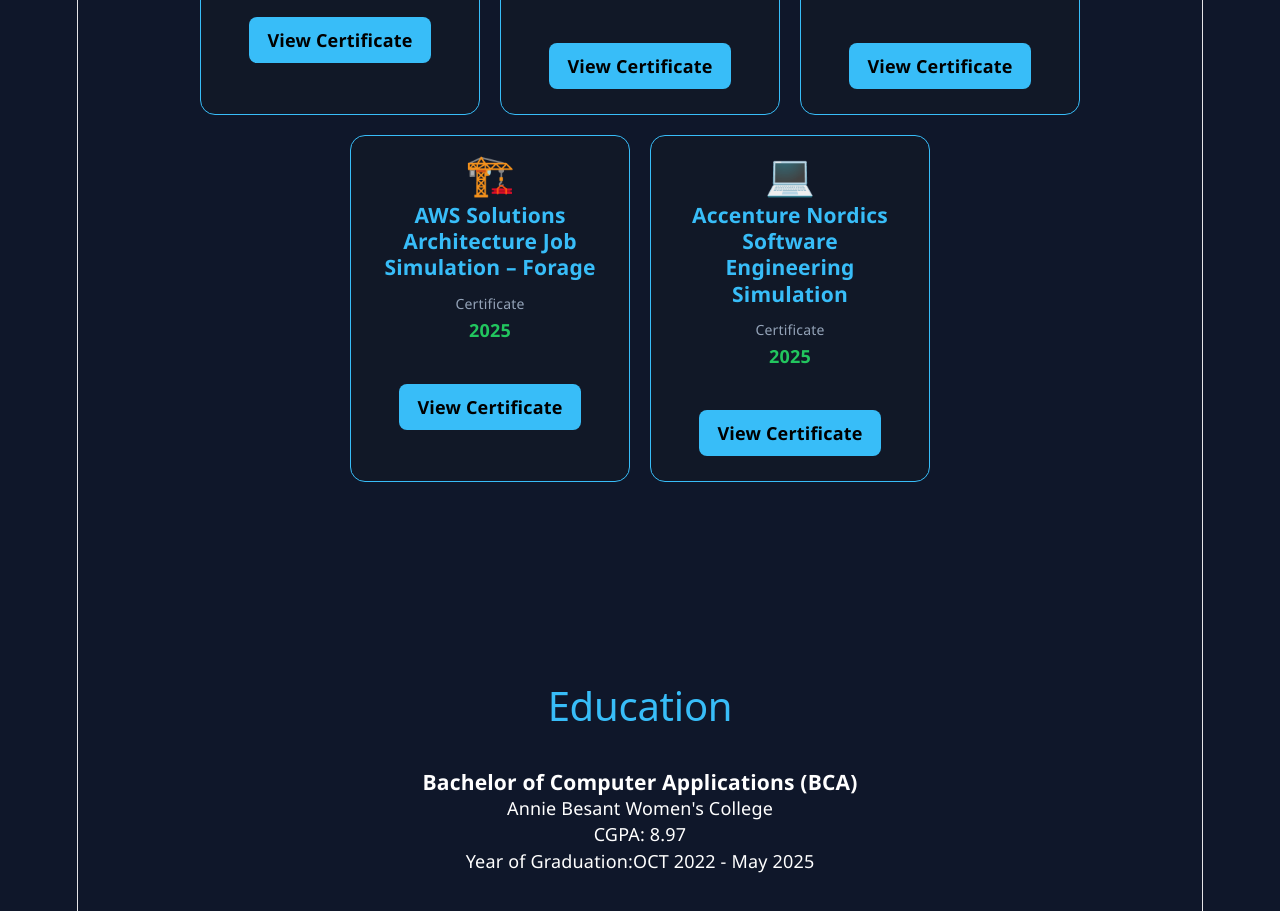
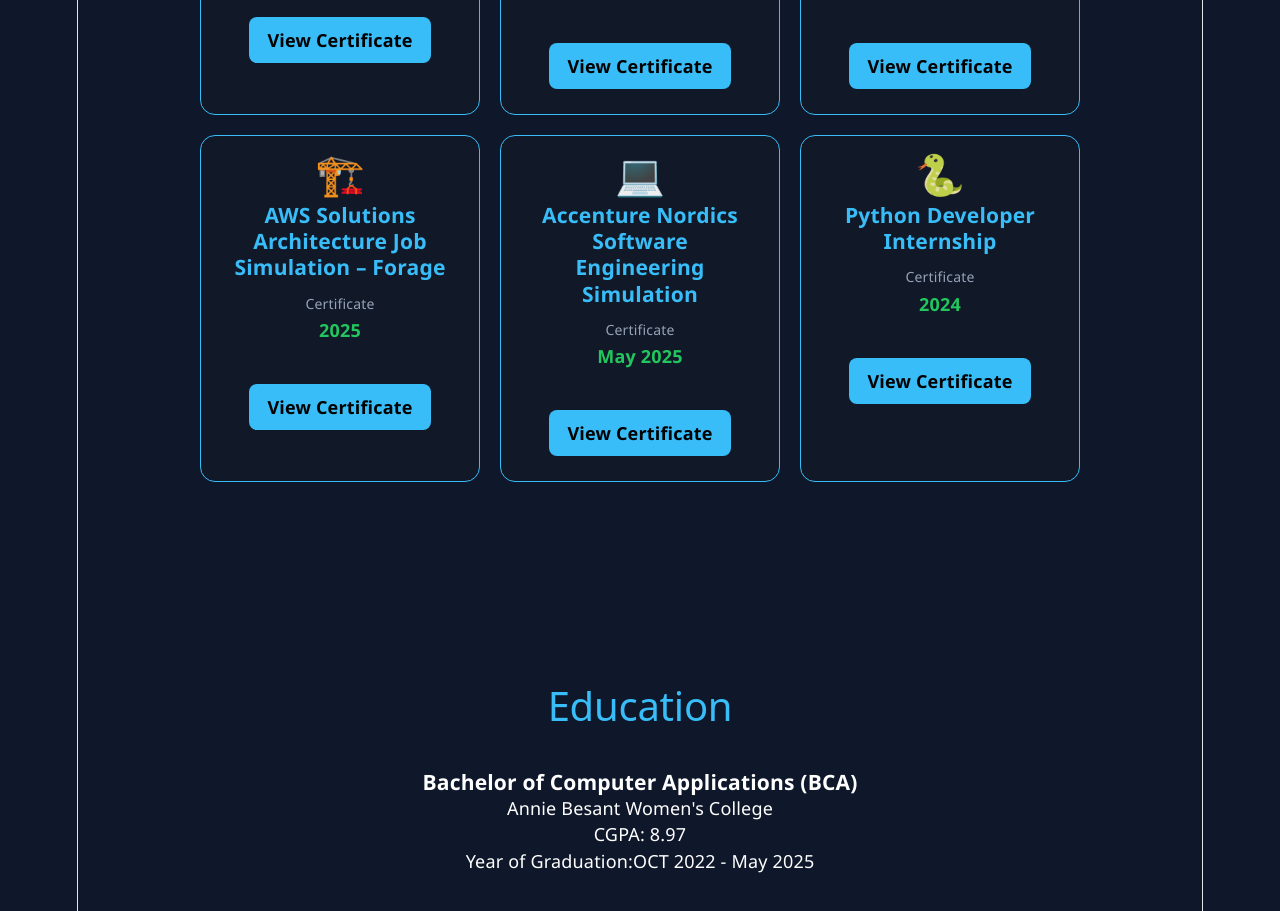
Before and after one commit to Malipolishivani330/shivani-portfolio, a React (Vite) app: page / in a window 1280 px wide. Shown: the part 5960-6871 px from the top of the page. Built offline with nearby package versions, Linux system fonts and the light colour scheme.

Commit message:
Updated portfolio

```diff
--- a/src/components/Certifications.jsx
+++ b/src/components/Certifications.jsx
@@ -63,10 +63,18 @@
     {
       title: "Accenture Nordics Software Engineering Simulation",
       issuer: "Forage",
-      year: "2025",
+      year: "May 2025",
       icon: "💻",
       link: "https://drive.google.com/file/d/1kLTIGICKwk-WpiAyFzZNlkNl8bp6Sf25/view?usp=sharing"
-    }
+    },
+
+    {
+  title: "Python Developer Internship",
+  issuer: "SkillVertex",
+  year: "2024",
+  icon: "🐍",
+  link: "https://drive.google.com/file/d/1g2BgoQSU2j9T-ByghILL1FYBlebOVr2w/view?usp=sharing"
+}
 
   ];
 
```
